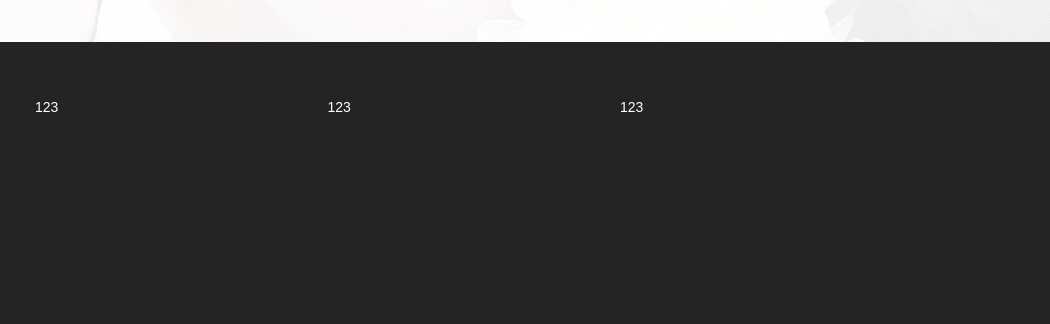
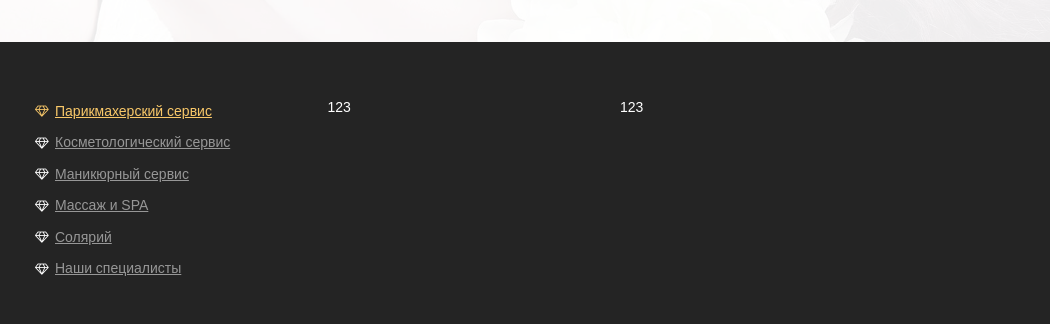
Before and after one commit to Trikita73/S-Mitler, a plain HTML site: page index.html in a window 1280 px wide. Shown: the part 4006-4330 px from the top of the page, 230-1280 px from the left. Drawn offline with Linux system fonts and the light colour scheme; files whose address does not match are found by name.

Commit message:
menu_footer

```diff
--- a/index.html
+++ b/index.html
@@ -349,7 +349,20 @@
 								</div>
 							</div>
 						</div>
-						<div class="col-lg-3 col-sm-6"><div class="footer-column">123</div></div>
+						<div class="col-lg-3 col-sm-6">
+							<div class="footer-column">
+								<nav class="footer-menu">
+									<ul>
+										<li class="active"><a href="#">Парикмахерский сервис</a></li>
+										<li><a href="#">Косметологический сервис</a></li>
+										<li><a href="#">Маникюрный сервис</a></li>
+										<li><a href="#">Массаж и SPA</a></li>
+										<li><a href="#">Солярий</a></li>
+										<li><a href="#">Наши специалисты</a></li>
+									</ul>
+								</nav>
+							</div>
+						</div>
 						<div class="col-lg-3 col-sm-6"><div class="footer-column">123</div></div>
 						<div class="col-lg-4 col-sm-6"><div class="footer-column">123</div></div>
 					</div>
--- a/sass/main.sass
+++ b/sass/main.sass
@@ -720,7 +720,38 @@ select
 				&:hover
 					color: rgba(#fff, .8)
 
-
+.footer-menu
+	ul
+		padding: 0
+		margin: 0
+		list-style-type: none
+		li.active
+			a
+				color: $accent
+				&::before
+					color: $accent
+		a
+			color: #979797
+			transition: color .25s ease
+			display: inline-block
+			padding: 3.5px 0
+			text-decoration: underline
+			padding-left: 20px
+			position: relative
+			&:hover, &:focus
+				color: $accent
+				&::before
+					color: $accent
+			&:before
+				position: absolute
+				font-family: fontawesome
+				content: '\f219'
+				left: 0
+				font-size: 12px
+				color: #ffffff
+				transition: color .5s ease
+				top: 6px
+				margin-right: 12px
 
 
 
```
Also changed, not shown: css/main.min.css.
